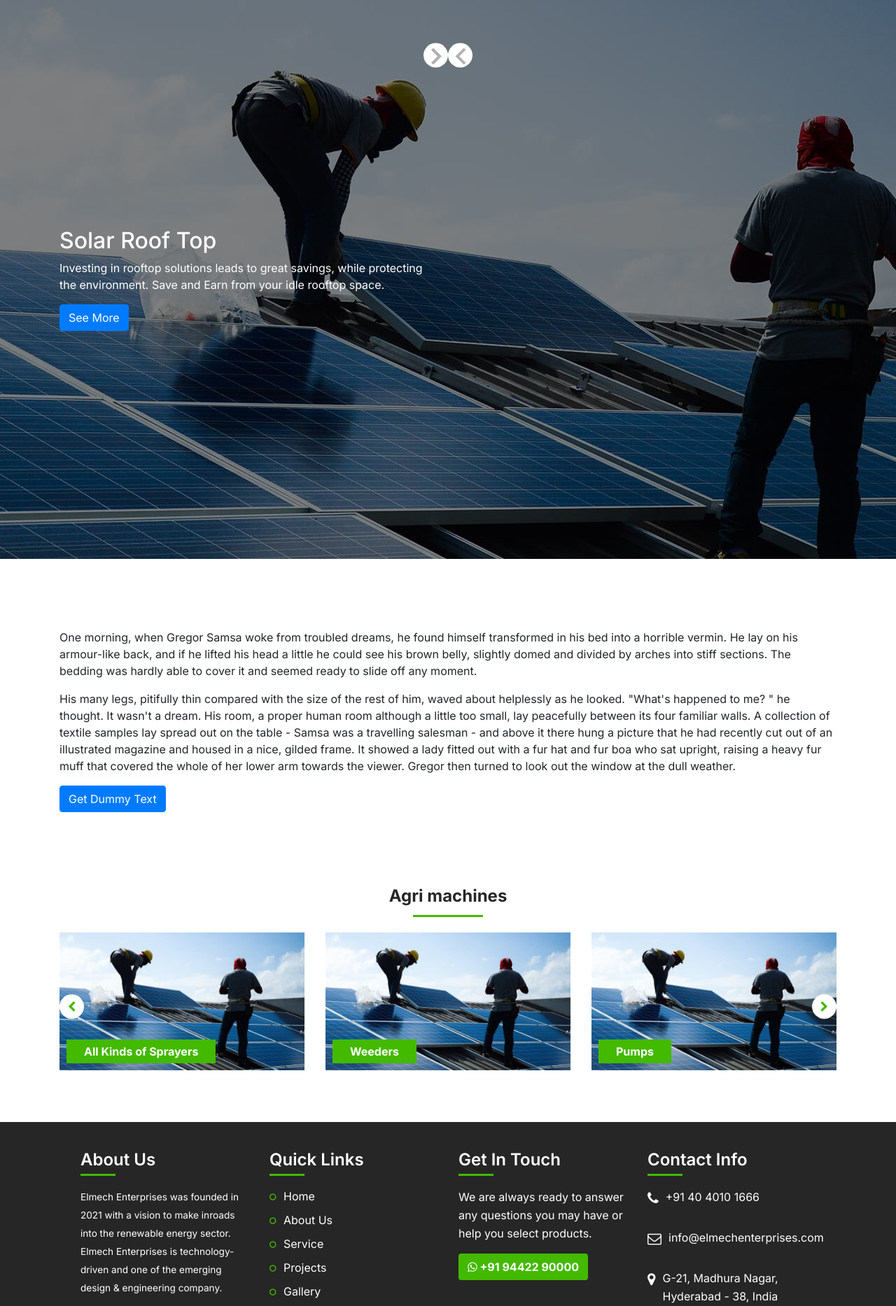
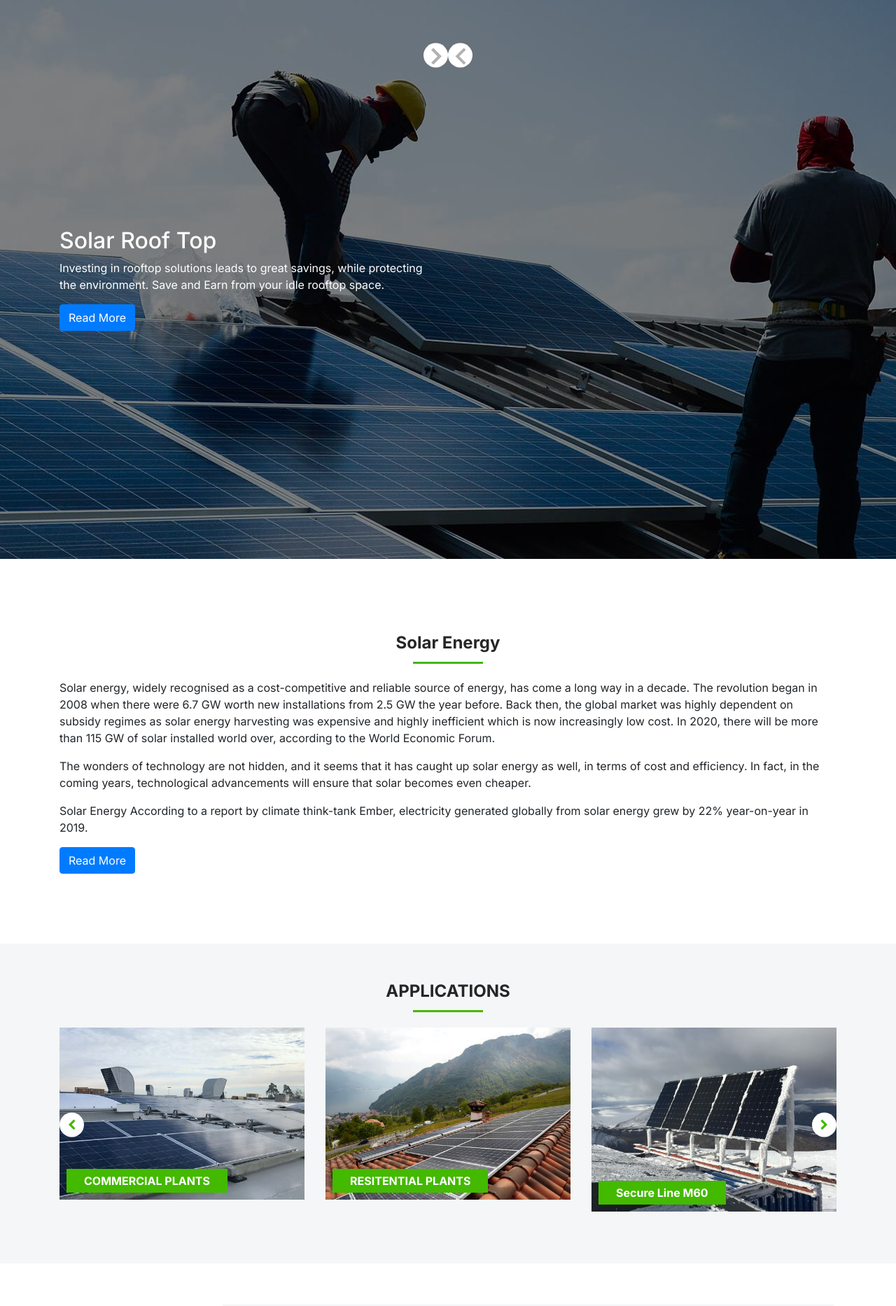
Before and after one commit to kamaledvoy/dream-design, a PHP site: page / in a window 1280 px wide. Shown: the part 112-1979 px from the top of the page at 70% size. Run offline with PHP 8.4, Linux system fonts and the light colour scheme; some libraries are stand-ins or nearby versions.

Commit message:
Home page finished

```diff
--- a/elmechenterprises/assets/css/style.css
+++ b/elmechenterprises/assets/css/style.css
@@ -422,7 +422,6 @@ header.sticky {
 
 .bg-welcome {
     position: relative;
-    background: #71ca00;
     z-index: 0;
 }
 
@@ -455,7 +454,7 @@ header.sticky {
     width: 100%;
     height: 100%;
     border-radius: 50%;
-    background: linear-gradient(120deg, #43b901, #71ca00);
+    background-color: var(--black-light);
     z-index: -1;
 }
 
@@ -489,8 +488,8 @@ header.sticky {
     -webkit-box-shadow: 0 1px 2px 0 rgb(60 64 67 / 20%),
         0 1px 3px 1px rgb(60 64 67 / 10%);
     box-shadow: 0 1px 2px 0 rgb(60 64 67 / 20%), 0 1px 3px 1px rgb(60 64 67 / 10%);
+    background-color: var(--gray);
     z-index: -2;
-    background: green;
 }
 
 .welcome-info .content h2 {
@@ -498,7 +497,7 @@ header.sticky {
     font-size: var(--fs2);
     font-weight: var(--fw700);
     line-height: var(--fs25);
-    color: var(--white);
+    color: var(--black-light);
     text-align: left;
     margin-bottom: 10px;
 }
@@ -508,7 +507,7 @@ header.sticky {
     font-size: var(--fs1);
     font-weight: var(--fw400);
     line-height: var(--fs15);
-    color: var(--white);
+    color: var(--black-light);
     text-align: justify;
     margin-bottom: 20px;
 }
--- a/elmechenterprises/index.html
+++ b/elmechenterprises/index.html
@@ -184,7 +184,7 @@
                     href="#"
                     target="_blank"
                     role="button"
-                    >See More</a
+                    >Read More</a
                   >
                 </div>
               </div>
@@ -224,7 +224,7 @@
                     href="#"
                     target="_blank"
                     role="button"
-                    >See More</a
+                    >Read More</a
                   >
                 </div>
               </div>
@@ -263,7 +263,7 @@
                     href="#"
                     target="_blank"
                     role="button"
-                    >See More</a
+                    >Read More</a
                   >
                 </div>
               </div>
@@ -278,46 +278,44 @@
       <div class="container">
         <div class="row">
           <div class="col">
+            <div class="title text-left">
+              <h2>Solar Energy</h2>
+            </div>
             <p>
-              One morning, when Gregor Samsa woke from troubled dreams, he found
-              himself transformed in his bed into a horrible vermin. He lay on
-              his armour-like back, and if he lifted his head a little he could
-              see his brown belly, slightly domed and divided by arches into
-              stiff sections. The bedding was hardly able to cover it and seemed
-              ready to slide off any moment.
+              Solar energy, widely recognised as a cost-competitive and reliable
+              source of energy, has come a long way in a decade. The revolution
+              began in 2008 when there were 6.7 GW worth new installations from
+              2.5 GW the year before. Back then, the global market was highly
+              dependent on subsidy regimes as solar energy harvesting was
+              expensive and highly inefficient which is now increasingly low
+              cost. In 2020, there will be more than 115 GW of solar installed
+              world over, according to the World Economic Forum.
             </p>
             <p>
-              His many legs, pitifully thin compared with the size of the rest
-              of him, waved about helplessly as he looked. "What's happened to
-              me? " he thought. It wasn't a dream. His room, a proper human room
-              although a little too small, lay peacefully between its four
-              familiar walls. A collection of textile samples lay spread out on
-              the table - Samsa was a travelling salesman - and above it there
-              hung a picture that he had recently cut out of an illustrated
-              magazine and housed in a nice, gilded frame. It showed a lady
-              fitted out with a fur hat and fur boa who sat upright, raising a
-              heavy fur muff that covered the whole of her lower arm towards the
-              viewer. Gregor then turned to look out the window at the dull
-              weather.
+              The wonders of technology are not hidden, and it seems that it has
+              caught up solar energy as well, in terms of cost and efficiency.
+              In fact, in the coming years, technological advancements will
+              ensure that solar becomes even cheaper.
             </p>
-            <a
-              class="btn btn-primary owl-slide-cta"
-              href="http://www.blindtextgenerator.com/lorem-ipsum"
-              target="_blank"
-              role="button"
-              >Get Dummy Text</a
+            <p>
+              Solar Energy According to a report by climate think-tank Ember,
+              electricity generated globally from solar energy grew by 22%
+              year-on-year in 2019.
+            </p>
+            <a class="btn btn-primary" href="#" target="_blank" role="button"
+              >Read More</a
             >
           </div>
         </div>
       </div>
     </section>
 
-    <section class="pt-0 pb-5 imgbox">
+    <section class="bg-lightgray pt-5 pb-5 imgbox">
       <div class="container">
         <div class="row">
           <div class="col-sm-12">
             <div class="title">
-              <h2>Agri machines</h2>
+              <h2>APPLICATIONS</h2>
             </div>
           </div>
           <div class="col-xl-12 col-lg-12 col-md-12 col-sm-12">
@@ -325,74 +323,103 @@
               <div class="item wow zoomIn" data-wow-delay=".1s">
                 <figure>
                   <img
-                    src="./assets/images/slider/solar-power.jpg"
+                    src="./assets/images/solar-1.jpg"
                     class="img-fluid"
-                    alt=""
+                    alt="INDUSTRIAL PLANTS"
                   />
                   <figcaption>
-                    <h4>Cultivators</h4>
+                    <h4>INDUSTRIAL PLANTS</h4>
                   </figcaption>
                 </figure>
               </div>
               <div class="item wow zoomIn" data-wow-delay=".1s">
                 <figure>
                   <img
-                    src="./assets/images/slider/solar-power.jpg"
+                    src="./assets/images/solar-2.jpg"
                     class="img-fluid"
-                    alt=""
+                    alt="COMMERCIAL PLANTS"
                   />
                   <figcaption>
-                    <h4>All Kinds of Sprayers</h4>
+                    <h4>COMMERCIAL PLANTS</h4>
                   </figcaption>
                 </figure>
               </div>
               <div class="item wow zoomIn" data-wow-delay=".1s">
                 <figure>
                   <img
-                    src="./assets/images/slider/solar-power.jpg"
+                    src="./assets/images/solar-3.jpg"
                     class="img-fluid"
-                    alt=""
+                    alt="RESITENTIAL PLANTS"
                   />
                   <figcaption>
-                    <h4>Weeders</h4>
+                    <h4>RESITENTIAL PLANTS</h4>
                   </figcaption>
                 </figure>
               </div>
               <div class="item wow zoomIn" data-wow-delay=".1s">
                 <figure>
                   <img
-                    src="./assets/images/slider/solar-power.jpg"
+                    src="./assets/images/solar-4.jpg"
                     class="img-fluid"
-                    alt=""
+                    alt="Secure Line M60"
                   />
                   <figcaption>
-                    <h4>Pumps</h4>
+                    <h4>Secure Line M60</h4>
                   </figcaption>
                 </figure>
               </div>
+
               <div class="item wow zoomIn" data-wow-delay=".1s">
                 <figure>
                   <img
-                    src="./assets/images/slider/solar-power.jpg"
+                    src="./assets/images/solar-5.jpg"
                     class="img-fluid"
-                    alt=""
+                    alt="SPECIAL LINE 40W"
                   />
                   <figcaption>
-                    <h4>Green house foggers</h4>
+                    <h4>SPECIAL LINE 40W</h4>
                   </figcaption>
                 </figure>
               </div>
-              <div class="item wow zoomIn" data-wow-delay=".1s">
-                <figure>
-                  <img
-                    src="./assets/images/slider/solar-power.jpg"
-                    class="img-fluid"
-                    alt=""
-                  />
-                  <figcaption>
-                    <h4>Hand use hoes</h4>
-                  </figcaption>
-                </figure>
+            </div>
+          </div>
+        </div>
+      </div>
+    </section>
+
+    <section class="bg-welcome">
+      <div class="container">
+        <div class="row">
+          <div class="col-xl-12 col-lg-12 col-md-12 col-sm-12">
+            <div class="welcome-info">
+              <div class="imgbox wow fadeInLeft" data-wow-delay=".2s">
+                <img src="assets/images/slider/solar-power.jpg" alt="" />
+              </div>
+              <div class="content wow fadeInUp" data-wow-delay=".2s">
+                <h2>Operation & Maintenance</h2>
+                <p>
+                  Elmech Enterpises understands the need of strong O&M as it
+                  plays a significant role in enhancing output per watt and
+                  increase capital efficiency of the Solar Plant. Elmech our
+                  philosophy is to envision and develop technologies that not
+                  only make economic sense in terms of acceptability,
+                  efficiencies but also have a lasting impact on social
+                  well-being. We firmly believe, that any technology we develop
+                  has to be socially rewarding, through augmenting and enriching
+                  the environment. We have always run our organization with a
+                  philosophy to making green approach profitable which is
+                  embodied in our daily lives at the Elmech.
+                </p>
+                <p>
+                  Our In-house capabilities allow us to control our process,
+                  costs, and timelines, use our system design expertise, be
+                  flexible with our choice of technology and source from
+                  top-tier suppliers, while also getting actively involved in
+                  the technological, build-of-material and design features of
+                  the modules. We utilize high quality, customised and
+                  technologically advanced modules and other key components that
+                  comply with our quality standards and technical parameters.
+                </p>
               </div>
             </div>
           </div>
```
Also changed, not shown: elmechenterprises/assets/images/solar-1.jpg (added), elmechenterprises/assets/images/solar-2.jpg (added), elmechenterprises/assets/images/solar-3.jpg (added), elmechenterprises/assets/images/solar-4.jpg (added), elmechenterprises/assets/images/solar-5.jpg (added).
